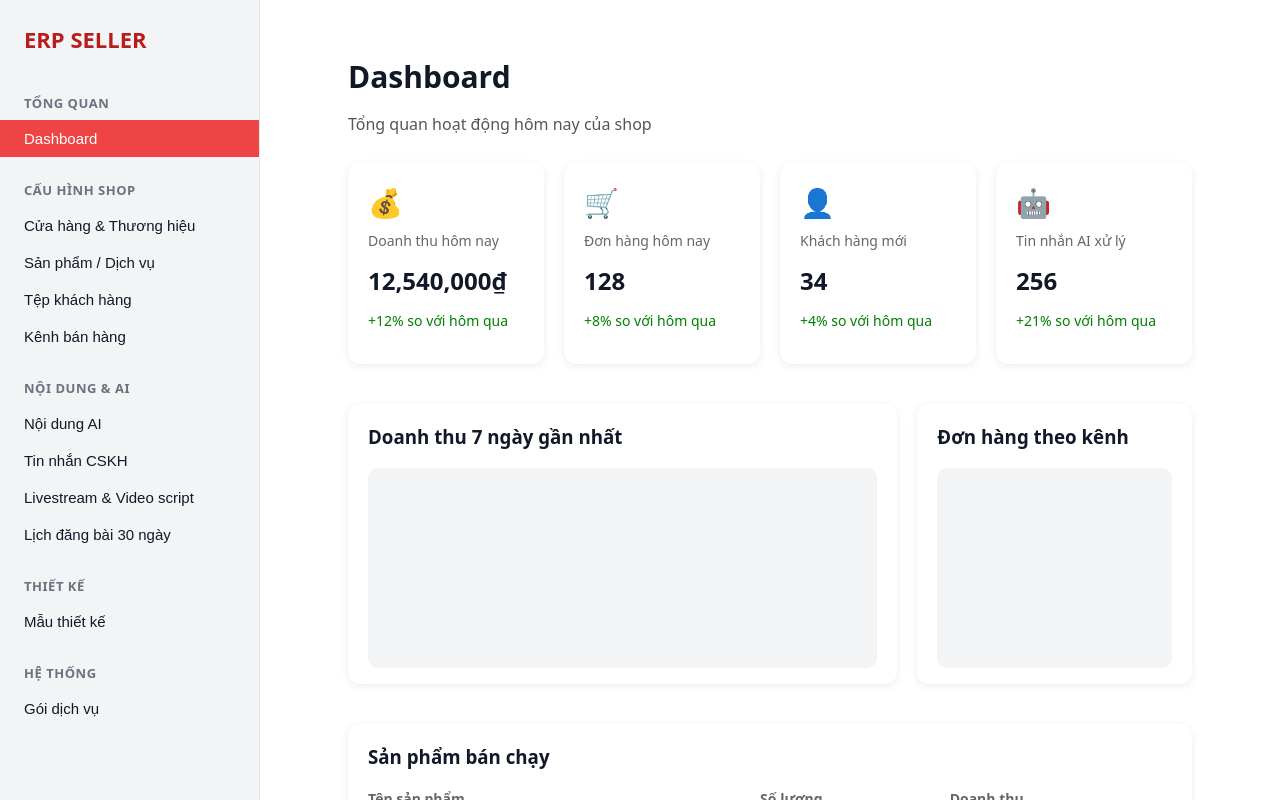
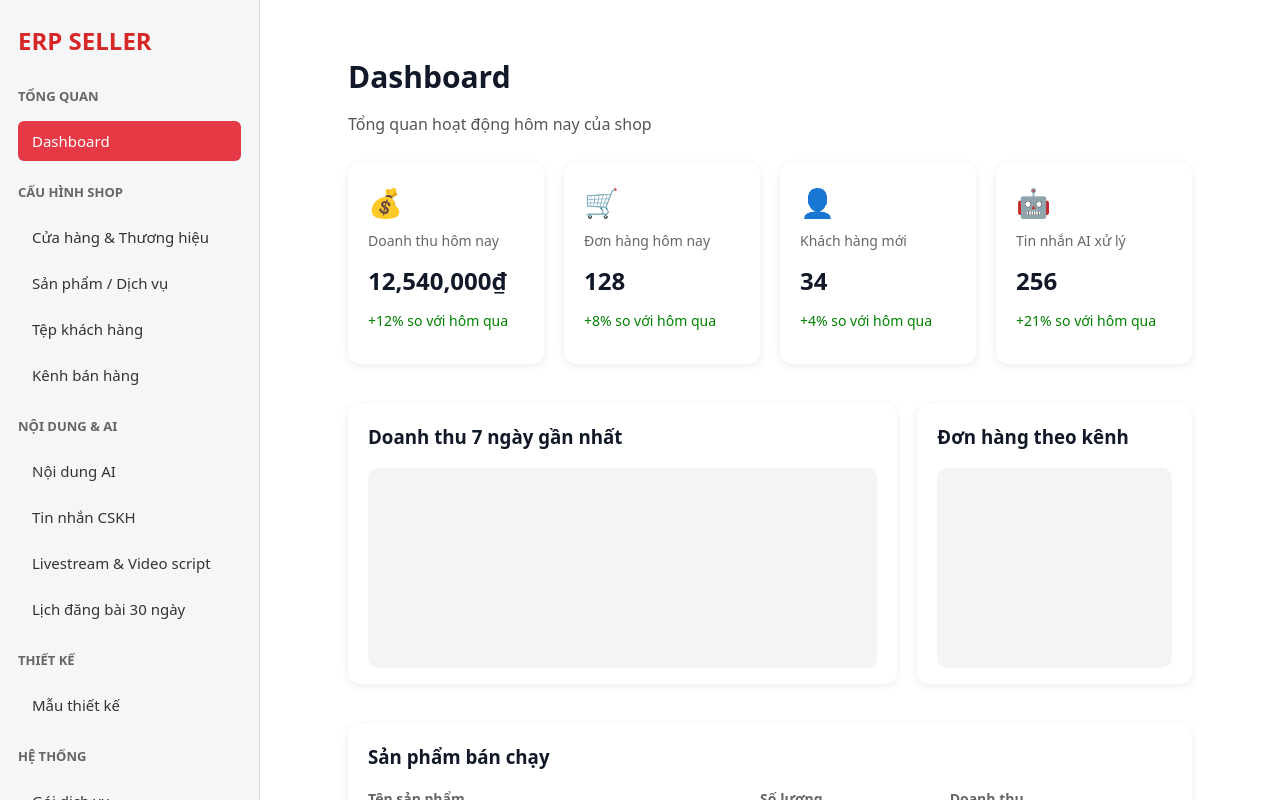
Before and after one commit to conlele0201/erp-seller-crm, a Next.js app: page /dashboard in a window 1280 px wide. Shown: the top 800 px of the page. Built offline with nearby package versions, Linux system fonts and the light colour scheme.

Commit message:
Update Sidebar.js

```diff
--- a/components/Sidebar.js
+++ b/components/Sidebar.js
@@ -1,75 +1,117 @@
-// components/Sidebar.js
 "use client";
+import Link from "next/link";
+import { usePathname } from "next/navigation";
 
-import { useState } from "react";
+export default function Sidebar() {
+  const pathname = usePathname();
 
-const MENU = [
+  const menuGroups = [
     {
-    group: "Tổng quan",
-    items: ["Dashboard"],
-  },
-  {
-    group: "Cấu hình shop",
+      title: "Tổng quan",
       items: [
-      "Cửa hàng & Thương hiệu",
-      "Sản phẩm / Dịch vụ",
-      "Tệp khách hàng",
-      "Kênh bán hàng",
+        { label: "Dashboard", path: "/dashboard" },
       ],
     },
     {
-    group: "Nội dung & AI",
+      title: "Cấu hình shop",
       items: [
-      "Nội dung AI",
-      "Tin nhắn CSKH",
-      "Livestream & Video script",
-      "Lịch đăng bài 30 ngày",
+        { label: "Cửa hàng & Thương hiệu", path: "/store" },
+        { label: "Sản phẩm / Dịch vụ", path: "/products" },
+        { label: "Tệp khách hàng", path: "/customers" },
+        { label: "Kênh bán hàng", path: "/channels" },
       ],
     },
     {
-    group: "Thiết kế",
-    items: ["Mẫu thiết kế"],
+      title: "Nội dung & AI",
+      items: [
+        { label: "Nội dung AI", path: "/ai-content" },
+        { label: "Tin nhắn CSKH", path: "/cskh" },
+        { label: "Livestream & Video script", path: "/livestream" },
+        { label: "Lịch đăng bài 30 ngày", path: "/scheduler" },
+      ],
     },
     {
-    group: "Hệ thống",
-    items: ["Gói dịch vụ"],
+      title: "Thiết kế",
+      items: [
+        { label: "Mẫu thiết kế", path: "/designs" },
+      ],
+    },
+    {
+      title: "Hệ thống",
+      items: [
+        { label: "Gói dịch vụ", path: "/plans" },
+      ],
     },
   ];
 
-export default function Sidebar() {
-  const [activeItem, setActiveItem] = useState("Dashboard");
+  return (
+    <div style={styles.sidebar}>
+      <div style={styles.logo}>ERP SELLER</div>
+
+      {menuGroups.map((group, index) => (
+        <div key={index} style={{ marginBottom: "22px" }}>
+          <div style={styles.groupTitle}>{group.title}</div>
+
+          <ul style={styles.menuList}>
+            {group.items.map((item, idx) => {
+              const isActive = pathname === item.path;
 
               return (
-    <aside className="sidebar">
-      <div className="sidebar-header">ERP SELLER</div>
-
-      <nav className="sidebar-nav">
-        {MENU.map((section) => (
-          <div key={section.group} className="sidebar-section">
-            <div className="sidebar-section-title">{section.group}</div>
-            <ul className="sidebar-list">
-              {section.items.map((item) => {
-                const isActive = activeItem === item;
-
-                return (
-                  <li key={item}>
-                    <button
-                      type="button"
-                      className={
-                        "sidebar-item" +
-                        (isActive ? " sidebar-item-active" : "")
-                      }
-                      onClick={() => setActiveItem(item)}
+                <li key={idx}>
+                  <Link
+                    href={item.path}
+                    style={{
+                      ...styles.menuItem,
+                      background: isActive ? "#e63946" : "transparent",
+                      color: isActive ? "#fff" : "#333",
+                      borderRadius: "6px",
+                    }}
                   >
-                      {item}
-                    </button>
+                    {item.label}
+                  </Link>
                 </li>
               );
             })}
           </ul>
         </div>
       ))}
-      </nav>
-    </aside>
+    </div>
   );
 }
+
+const styles = {
+  sidebar: {
+    width: "260px",
+    background: "#f5f6f8",
+    height: "100vh",
+    padding: "24px 18px",
+    borderRight: "1px solid #ddd",
+    overflowY: "auto",
+  },
+  logo: {
+    fontSize: "24px",
+    fontWeight: "700",
+    color: "#d62828",
+    marginBottom: "30px",
+  },
+  groupTitle: {
+    fontSize: "13px",
+    fontWeight: "600",
+    color: "#666",
+    marginBottom: "8px",
+    textTransform: "uppercase",
+  },
+  menuList: {
+    listStyle: "none",
+    paddingLeft: 0,
+  },
+  menuItem: {
+    display: "block",
+    padding: "10px 14px",
+    marginBottom: "6px",
+    cursor: "pointer",
+    textDecoration: "none",
+    fontSize: "15px",
+    transition: "0.2s",
+  },
+};
```
Lines whose indentation alone changed are shown as unchanged.
